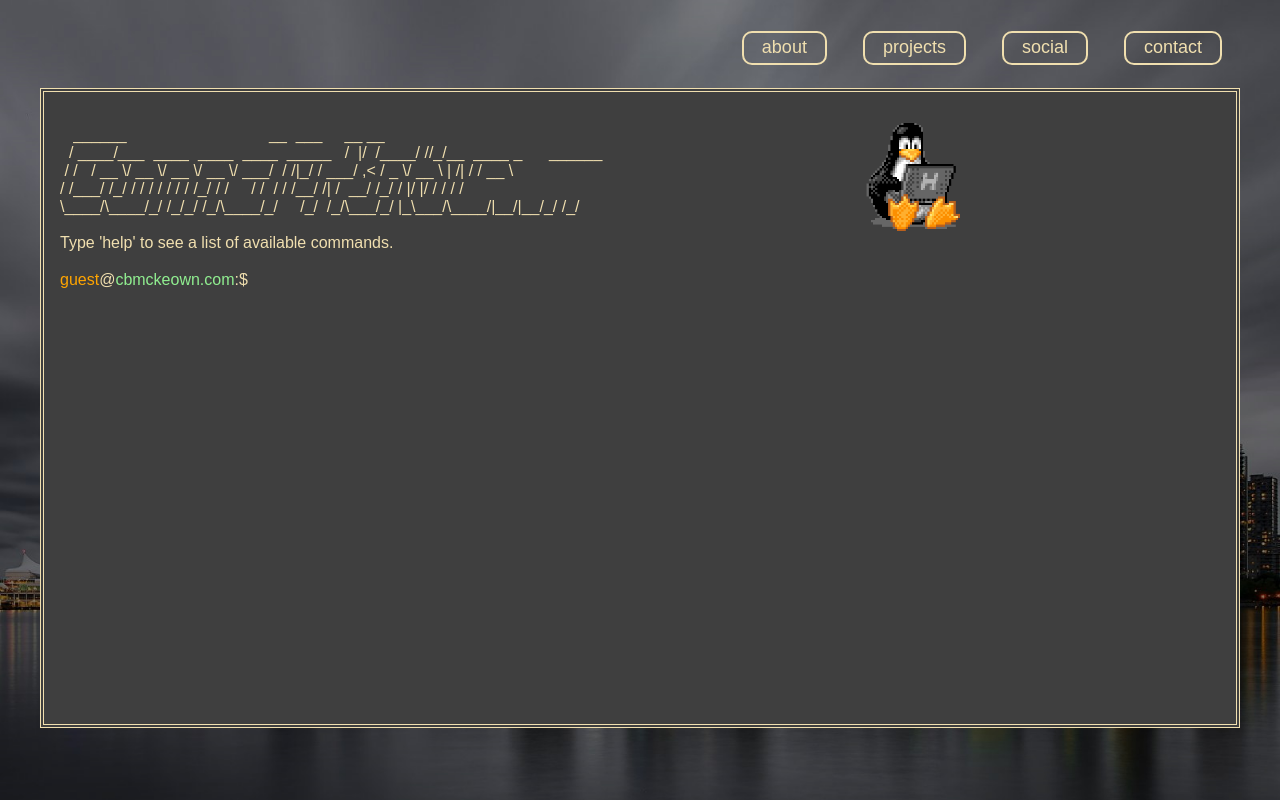
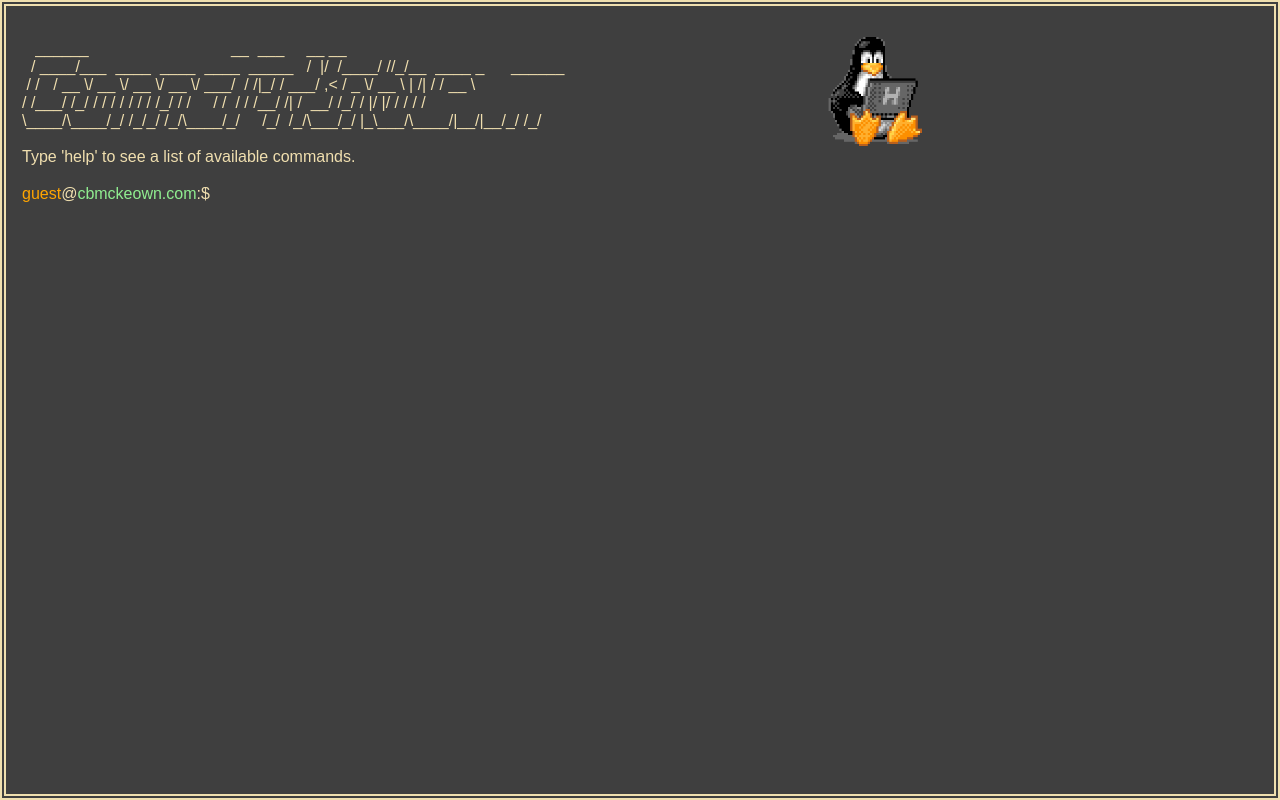
Before and after one commit to connormckeown/react-website, a React (Vite) app: page / in a window 1280 px wide. Built offline with nearby package versions, Linux system fonts and the light colour scheme; a small style sheet from the web is missing.

Commit message:
removed the background and navbar

```diff
--- a/components/App.jsx
+++ b/components/App.jsx
@@ -10,9 +10,6 @@ const ColorScheme = {
 };
 
 const StyledContainer = styled.div`
-  background-image: url(${'/bg-vancouver.jpg'});
-  background-position: center;
-  background-size: cover;
   position: fixed;
   inset: 0 0 0 0;
 `;
@@ -22,7 +19,7 @@ export class App extends React.Component {
     return (
       <div>
         <StyledContainer>
-          <Navbar />
+          {/* <Navbar /> */}
           <Terminal />
         </StyledContainer>
       </div>
--- a/components/Terminal.jsx
+++ b/components/Terminal.jsx
@@ -8,11 +8,8 @@ const StyledScreen = styled.div`
   background-color: #3F3F3F;
   color: #F0DFAF;
   margin: auto;
-  // margin-top: 5%;
-  // width: 60%;
-  width: 1200px;
-  height: 80vh;
-  border: 0.3em double #F0DFAF;
+  height: 100vh;
+  border: 0.4em double #F0DFAF;
   box-sizing: border-box;
   font-family: 'Cascadia Code', sans-serif;
   font-size: 16px;
--- a/components/TerminalOutput.jsx
+++ b/components/TerminalOutput.jsx
@@ -121,7 +121,6 @@ const contact =
   </>
 ;
 
-// text-decoration: "none";
 /**
  * This component is what gets placed above the Terminal components input line
  *
```
Also changed, not shown: 1 other file (tests, documents, lock files or other folders).
